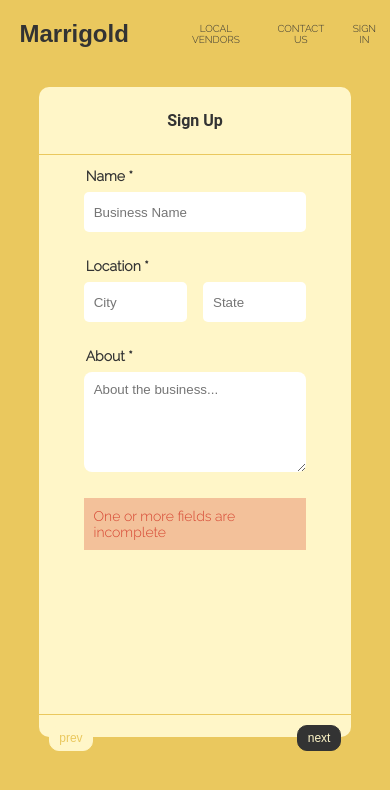
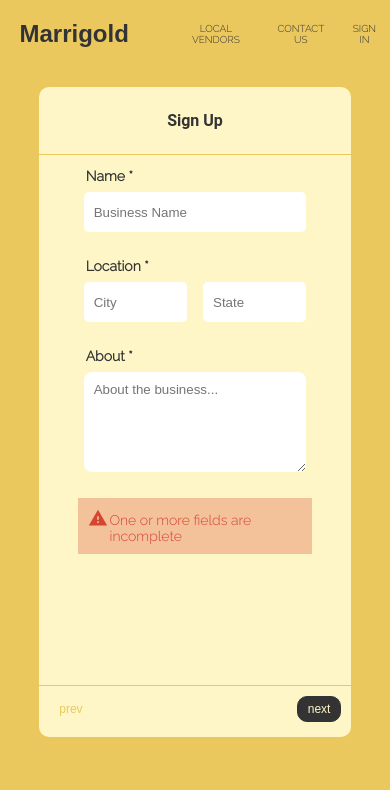
Before and after one commit to mahi-g/marrigold, a React (Create React App) app: page /signup in a window 390 px wide. Both pictures are taken after a click on the button "next". Shown: the top 790 px of the page. Built offline with nearby package versions, Linux system fonts and the light colour scheme; a web font is replaced by a local one.

Commit message:
Fix media queries and add warning icon

```diff
--- a/src/components/form/index.js
+++ b/src/components/form/index.js
@@ -7,18 +7,22 @@
 import WarningIcon from '@material-ui/icons/Warning';
 
 const INPUT_WIDTH = '380px';
+const CONTAINER_WIDTH = '400px';
+const CONTAINER_HEIGHT = '480px';
 
 const Container = styled.div`
-    width: 400px;
-    height: 480px;
+    width: ${CONTAINER_WIDTH};
+    height: ${CONTAINER_HEIGHT};
     display: flex;
     flex-direction: column;
     margin: 20px auto;
+
     @media ${theme.screenSize.upToLarge} {
         width: 90%;
         margin: 0 auto;
-        height: 65vh;
+        height: 80%;
       }
+
 `
 const Button = styled.button`
     background: ${({background}) => background ? `${background}` : theme.colorMap.cream};
@@ -64,6 +68,7 @@
     font-size: ${theme.fontSize.tiny};
     margin-top: ${theme.size.small};
     padding-left: ${theme.size.small};
+
     @media ${theme.screenSize.upToLarge} {
         margin-top: ${theme.size.xsmall};
         font-size: ${theme.fontSize.tiny};
@@ -110,6 +115,7 @@
 `
 
 const Error = styled.div`
+    display: flex;
     font-size: ${theme.fontSize.tiny};
     color: ${theme.colorMap.red};
     background: rgb(214, 69, 49, 0.3);
@@ -117,46 +123,21 @@
     margin: ${theme.size.xsmall} auto;
     width: ${INPUT_WIDTH};
 
+    & > div {
+        margin: 0 2px;
+        padding-top: 4px;
+        width: 100%;
+    }
     @media ${theme.screenSize.upToLarge} {
-        margin:  ${theme.size.xsmall} auto;
-        width: 85%;
+        margin-right: ${theme.size.large};
+        width: 90%;
     }
+    @media ${theme.screenSize.upToSmall} {
+        margin-right: 2px;
+        width: 90%;
+    }
+
 `
-/** example fields prop:
- *[
- *  [
- *      {
- *          name:'rating',
- *          value: '' / ['', ''] if placeholder is an array,
- *          placeholder: [''] / ['',''],
- *          label: 'Your Rating',
- *          type: 'text' / 'password' / 'radio',
- *          inputType: 'rating' / 'textarea',
- *          required: true
- *      }
- *  ],
- *  [
- *      {
- *           name:'review',
- *           value: '',
- *           placeholder: ["Share your honest opinion"],
- *           label: '',
- *           type: 'text',
- *           inputType: 'textarea'
- *        },
- *        {
- *           name: 'hiredVendor',
- *           value: '',
- *           placeholder: [''],
- *           radiolabel: ['Yes','No'],
- *           label: 'Did you hire this vendor for your wedding?',
- *           type: 'radio',
- *           required: true
- *        }
- *    ]
- * ]
- */
-
 class Form extends React.Component {
     constructor(props){
         super(props);
@@ -178,7 +159,6 @@
     handleSubmission() {
         const { fields, step, error } = this.state;
         const err = this.handleError(step);
-        console.log(err);
         if(err){
             error[step] = "One or more fields are incomplete";
             this.setState({error});
@@ -271,7 +251,6 @@
         let err = false;
         this.state.fields[index-1].forEach(field => {
             if(field.required){
-                console.log(field.value);
                 field.value.forEach(value => {
                     if(!value) err = true
                 });
@@ -395,7 +374,12 @@
             {values}
             <InputGroup>
                 {
-                    error &&  <Error>{error}</Error>
+                    error && <div>
+                        <Error>
+                            <WarningIcon fontSize="small" margin="12px"/>
+                            <div>{error}</div>
+                        </Error>
+                    </div>
                 }
             </InputGroup>
         </Container>
@@ -450,7 +434,7 @@
     })
 
     return (
-        <div style={{display: 'flex', justifyContent: 'space-between', width:'50%', marginLeft: '8px'}}>
+        <div style={{display: 'flex', justifyContent: 'space-between', width:'50%', margin: '2px 5px'}}>
             {input}
         </div>
     );
```
